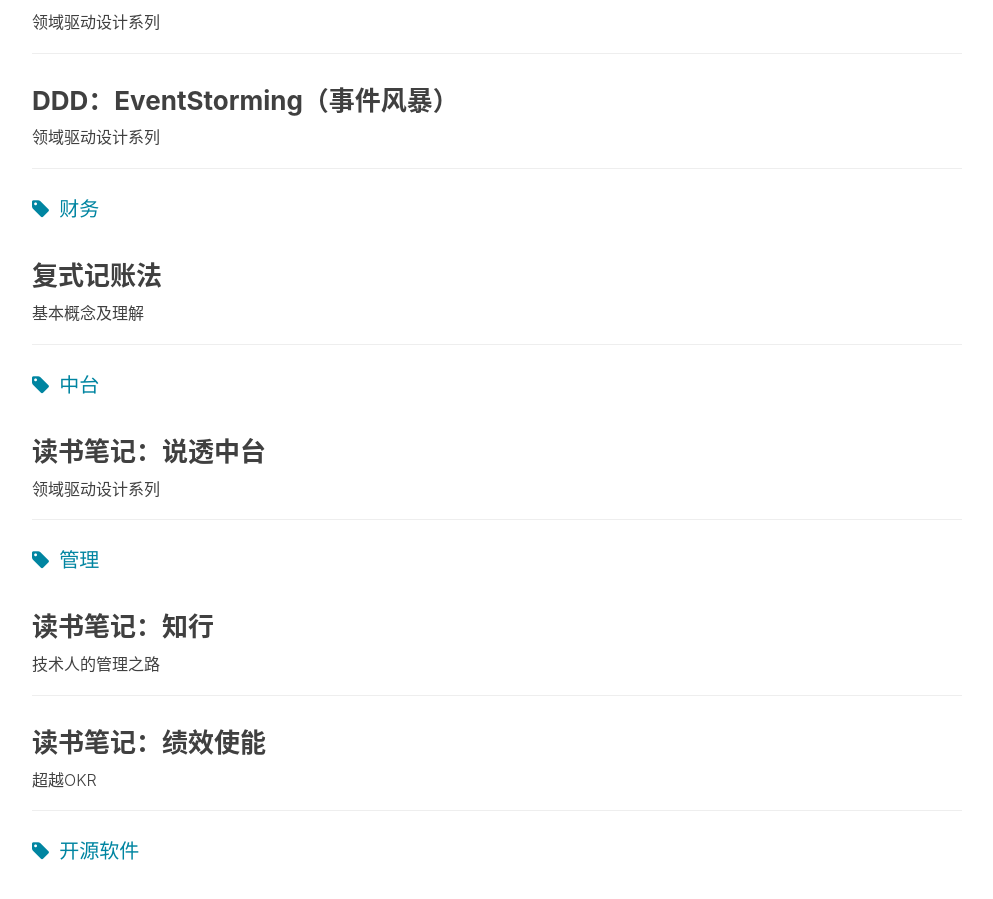
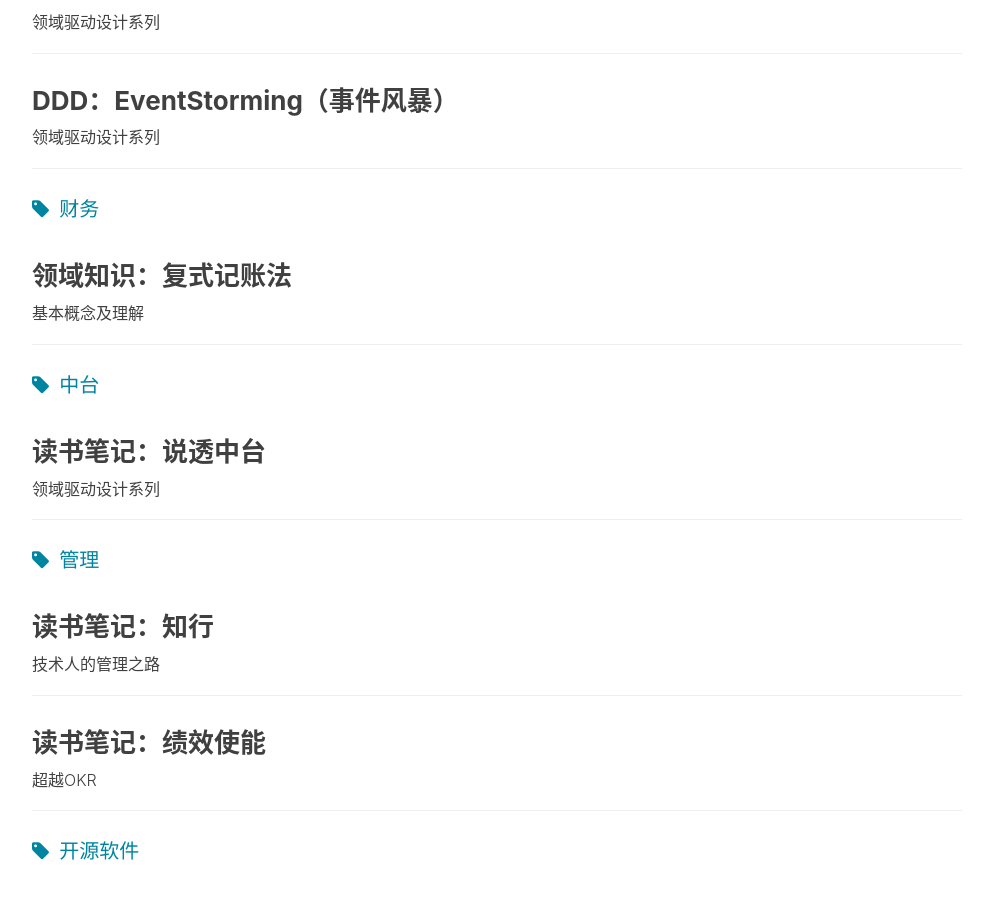
Before and after one commit to shoukai/shoukai.github.io, a Jekyll site: the page built from tags.html, in a window 1280 px wide and 900 px high, scrolled down 6685 px. Shown: the whole window, without its empty margins (223-1216 px from the left). Built offline with Jekyll 4.4.1, drawn with Linux system fonts in a browser that asks for light colours; nearby versions of some CDN libraries; comment, search, counter and statistics services are not loaded.

Commit message:
Update 2020-01-01-double-entry-bookkeeping.md

```diff
--- a/_posts/2020-01-01-double-entry-bookkeeping.md
+++ b/_posts/2020-01-01-double-entry-bookkeeping.md
@@ -1,6 +1,6 @@
 ---
 layout: post
-title:  "复式记账法"
+title:  "领域知识：复式记账法"
 subtitle: "基本概念及理解"
 date:   2020-01-01 08:00:00
 author: "Shoukai Huang"
```
